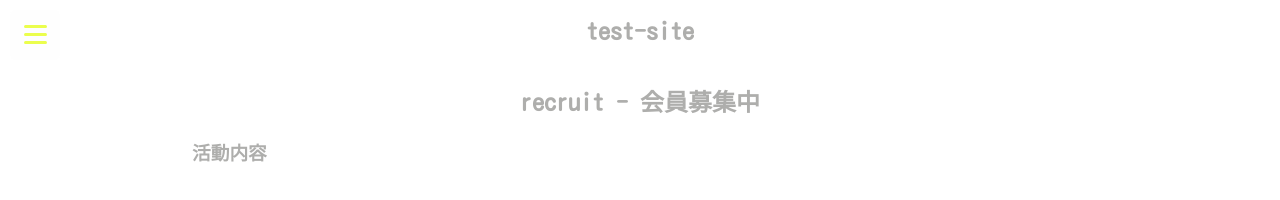
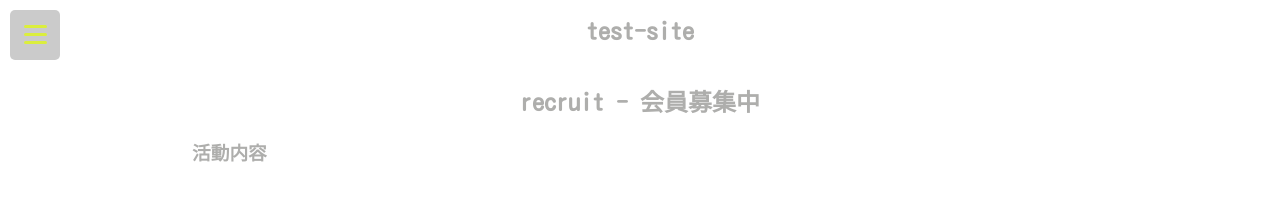
Before and after one commit to n0cti1ucent/test-site, a Jekyll site: the page built from recruit.html, in a window 1280 px wide. Shown: the top 200 px of the page. Built offline with Jekyll 4.4.1, drawn with Linux system fonts in a browser that asks for light colours.

Commit message:
tmp color

```diff
--- a/assets/css/menu.css
+++ b/assets/css/menu.css
@@ -42,7 +42,7 @@
   /*ボタン内側の基点となるためrelativeを指定。
 追従するナビゲーションの場合はfixed＋top、rightといった位置をセットで指定*/
   position: relative;
-  background: rgba(var(--color-secondary-rgb), 0.2);
+  background: rgba(var(--color-primary-contrast-rgb), 0.3);
   z-index: 9999;
   top: 10px;
   left: 10px;
```
